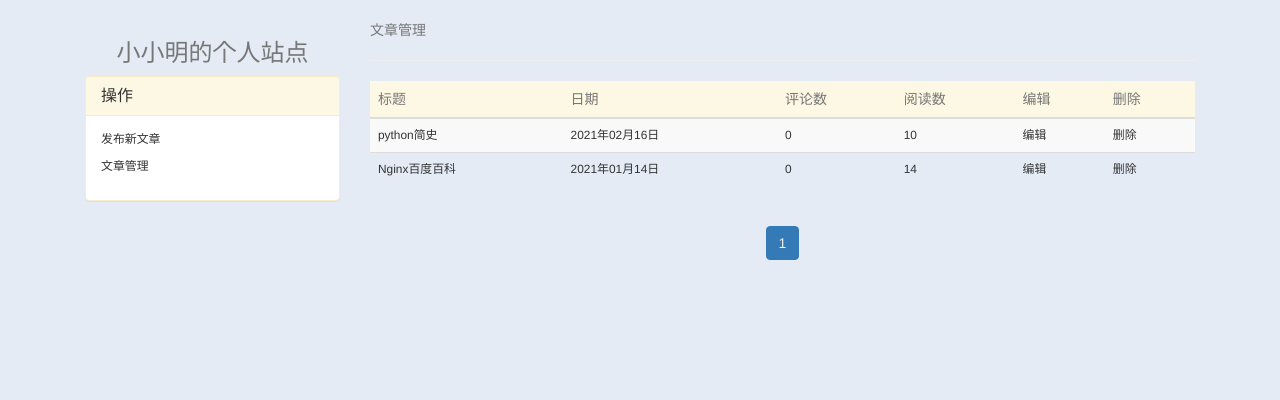
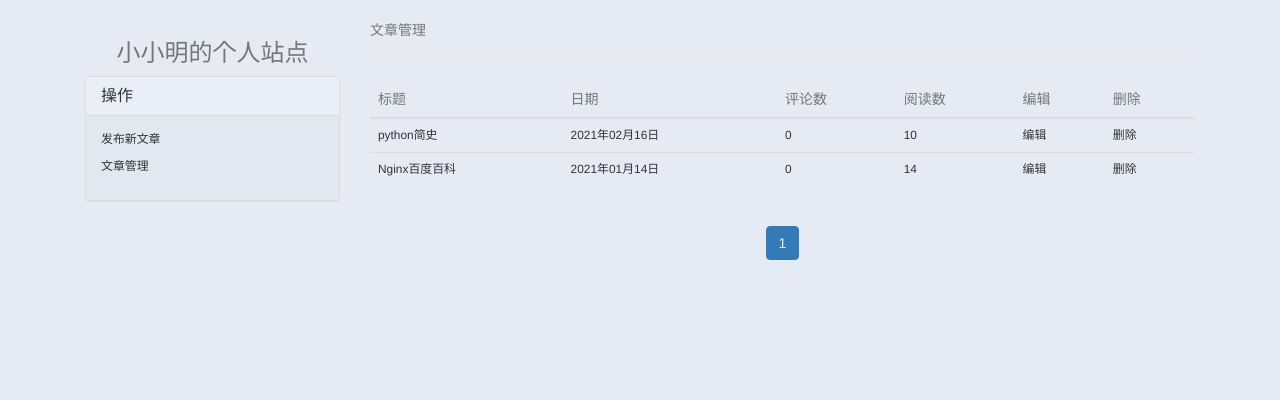
Before and after one commit to xiangjianan/blog, a Django app: a page that uses templates/user-article-manager.html in a window 1280 px wide. Shown: the part 52-452 px from the top of the page. Run offline with Django 3.2, Linux system fonts and the light colour scheme; data comes from the database, SQL or seed files in the repository; both versions use the stored data as it was after the commit; data that the repository does not hold is empty; some libraries are stand-ins or nearby versions; some web fonts are replaced.

Commit message:
V1.4.01 css更新

```diff
--- a/static/blog/reset.css
+++ b/static/blog/reset.css
@@ -32,7 +32,7 @@ footer, header, hgroup, menu, nav, section {
 
 body {
     line-height: 1;
-    background-color: #E4EBF5!important;
+    background-color: #E4EBF5 !important;
 }
 
 ol, ul, li {
@@ -55,28 +55,42 @@ table {
 }
 
 a, a:hover {
-    color: #333333!important;
+    color: #333333 !important;
     text-decoration: none !important;
 }
-a:hover{
-    color: #F5810A!important;
+
+a:hover {
+    color: #F5810A !important;
 }
 
 .navbar-default {
-    background-color: #e2eaf3!important;
-    border-color: #e2eaf3!important;
+    background-color: #e2eaf3 !important;
+    border-color: #e2eaf3 !important;
 }
-.bg-info{
+
+.bg-info {
     background-color: #f1f5f8 !important;
 }
+
 .jumbotron {
-    background-color: #fafafa!important;
+    background-color: #fafafa !important;
 }
-.nav-tabs>li.active>a, .nav-tabs>li.active>a:focus, .nav-tabs>li.active>a:hover{
-    background-color: #f1f5f8!important;
+
+.nav-tabs > li.active > a, .nav-tabs > li.active > a:focus, .nav-tabs > li.active > a:hover {
+    background-color: #f1f5f8 !important;
 }
-.btn-default{
-    background-color: #f1f5f8!important;
-}.btn-default:hover{
-    background-color: #f7f7f7!important;
+
+.btn-default {
+    background-color: #f1f5f8 !important;
 }
+
+.btn-default:hover {
+    background-color: #f7f7f7 !important;
+}
+
+.panel-default > .panel-heading {
+    background-color: #E8EfF9!important;
+}
+.panel{
+    background-color: #E0E8F1!important;
+}
--- a/templates/parts/side-left-manager.html
+++ b/templates/parts/side-left-manager.html
@@ -3,7 +3,7 @@
     <span class="h3 text-muted center-block text-center">{{ blog_site.title }}</span>
 </a>
 <!-- 操作栏 -->
-<div class="panel panel-warning">
+<div class="panel panel-default">
     <div class="panel-heading" role="tab" id="headingOne">
         <h4 class="panel-title">
             <a role="button" data-toggle="collapse" href="#collapseOne">
--- a/templates/user-article-manager.html
+++ b/templates/user-article-manager.html
@@ -19,9 +19,9 @@
     <div class="col-md-9">
         <span class="text-muted">文章管理</span>
         <hr>
-        <table class="table table-striped table-hover">
+        <table class="table table-hover">
             <thead>
-            <tr class="warning text-muted">
+            <tr class="text-muted">
                 <th>标题</th>
                 <th>日期</th>
                 <th>评论数</th>
```
Also changed, not shown: db.sqlite3.
